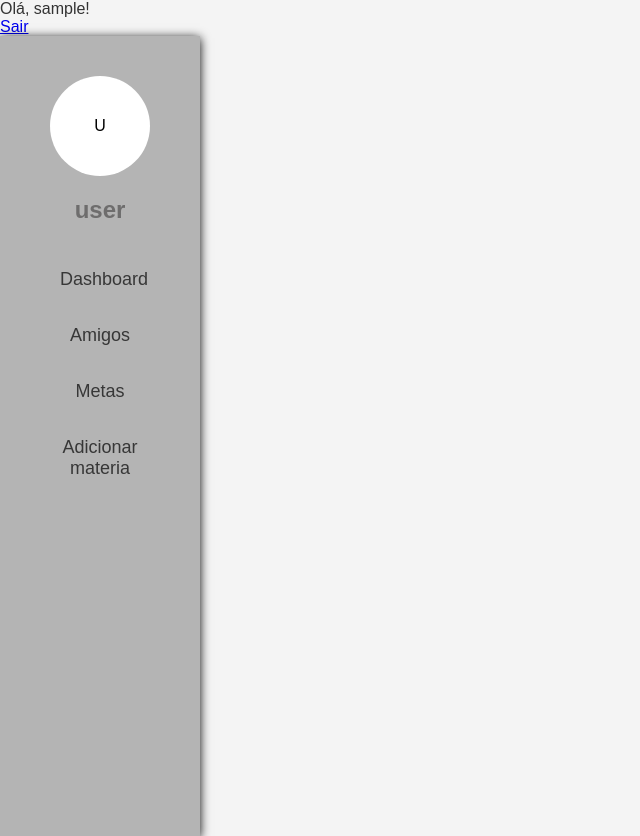
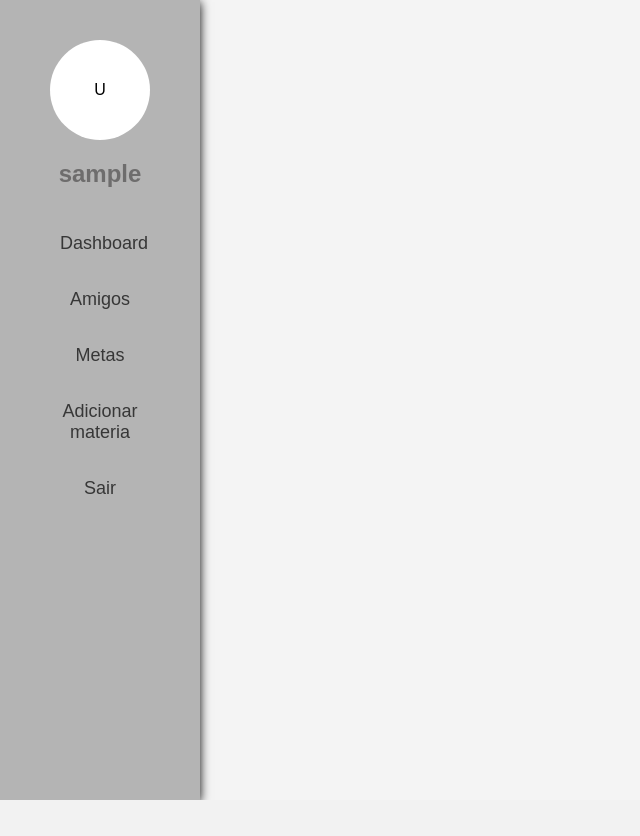
Before and after one commit to Lucasmenezes08/FocusTime, a Django app: page /index/ in a window 1280 px wide. Shown: the whole page, without its empty margins (0-640 px from the left). After the commit the page ends 800 px from the top, so only its background shows below. Run offline with Django 5.2, Linux system fonts and the light colour scheme; the visitor is signed in with stand-in values (Sample User, id 1); data that the repository does not hold is empty; parts of the project's set-up code (start-up, migrations or seed data) failed here and were passed over.

Commit message:
:recycle: refactor: Ajustar posicionamento de botões na interface , correção de margem da navbar-homepage

```diff
--- a/FocusTime/templates/index.html
+++ b/FocusTime/templates/index.html
@@ -11,22 +11,23 @@
     <title>FocusTime</title>
 </head>
 <body>
-    {% if user.is_authenticated %}
-    <p>Olá, {{ user.username }}!</p>
-        <a href="{% url 'logout' %}">Sair</a>
-    {% else %}
-        <a href="{% url 'login' %}">Entrar</a>
-    {% endif %}
 
     <div class="menuprincipal">
         <div class="sidebar">
             <div class="usericon">U</div>
-            <h2>user</h2>
+            <h2> {{ user.username }} </h2>
             <ul>
                 <li><a href="#">Dashboard</a></li>
                 <li><a href="#">Amigos</a></li>
                 <li><a href="{% url 'cronometro' %}">Metas</a></li>
                 <li><a href="{% url 'cadastro_materia' %}">Adicionar materia</a></li>
+                <li>
+                        {% if user.is_authenticated %}
+                        <a href="{% url 'logout' %}">Sair</a>
+                    {% else %}
+                        <a href="{% url 'login' %}">Entrar</a>
+                    {% endif %}
+                </li>
             </ul>
         </div>
 
```
